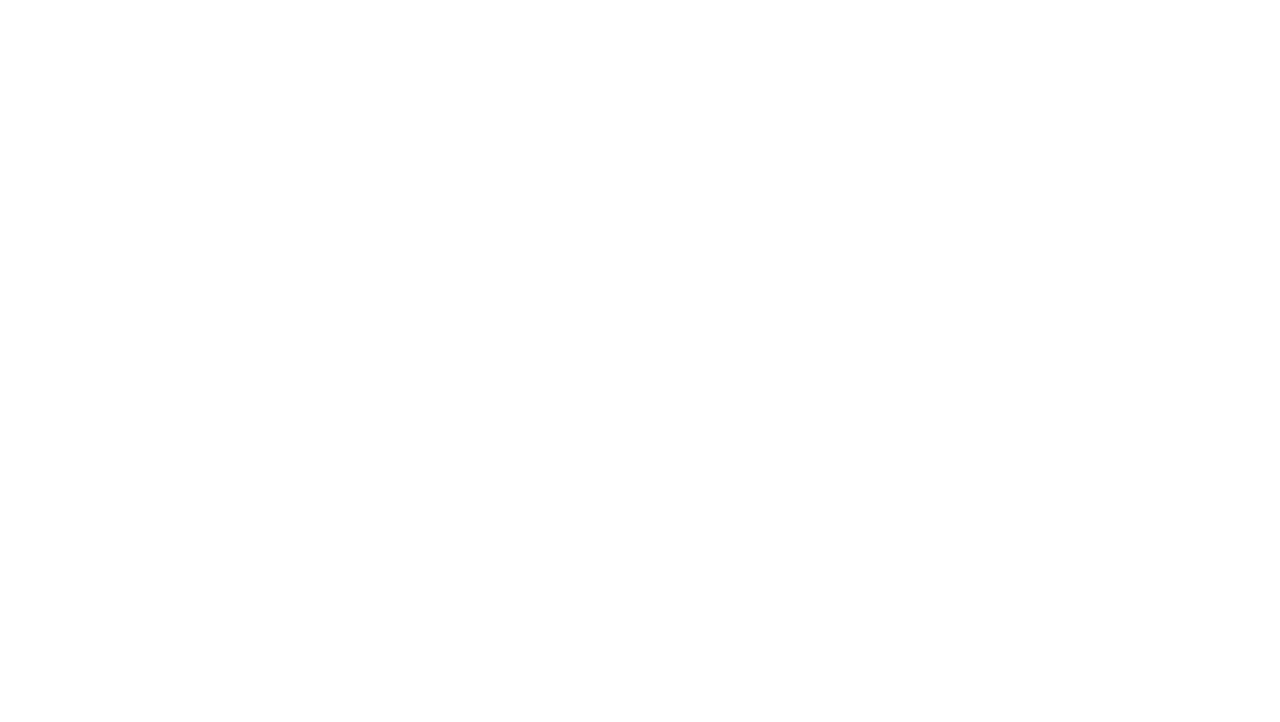
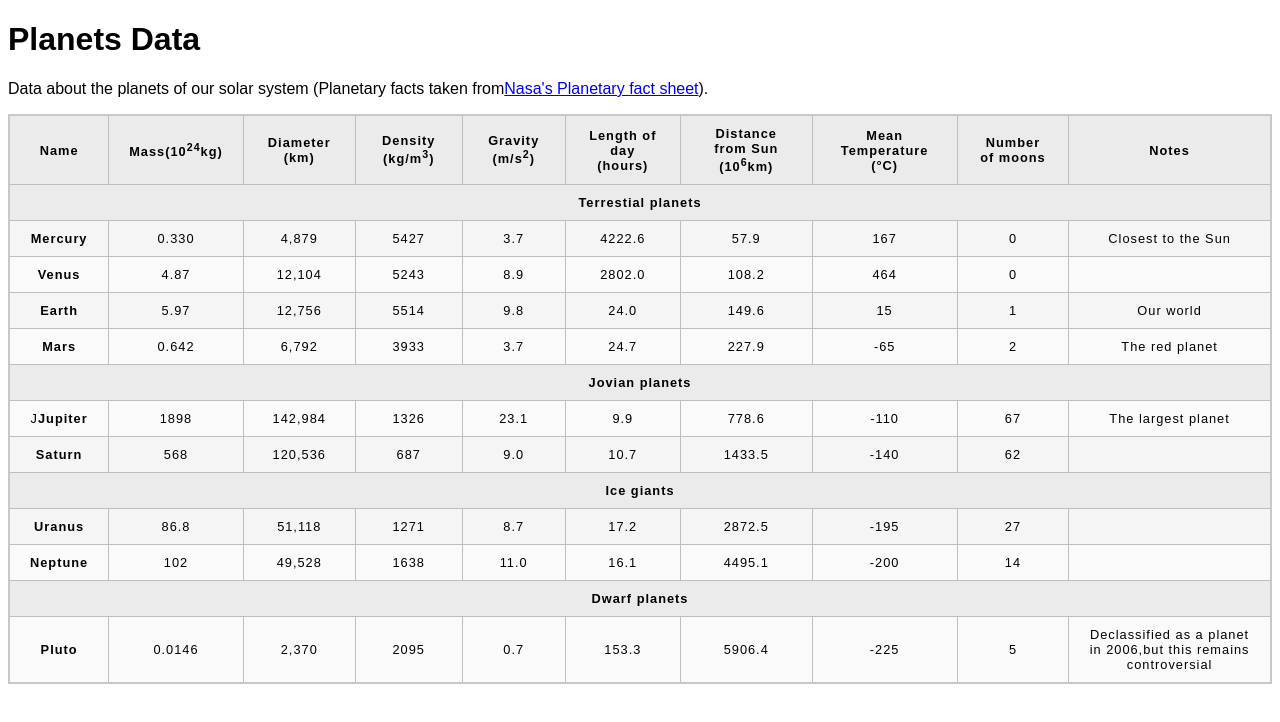
Before and after one commit to leftyMariam/leftymariam.github.io, a plain HTML site: page assignment2/part2/index.html in a window 1280 px wide. Drawn offline with Linux system fonts and the light colour scheme.

Commit message:
created  html tables
created tables and rows via vs code

```diff
--- a/assignment2/part2/css/lab2part2.css
+++ b/assignment2/part2/css/lab2part2.css
@@ -1,7 +1,7 @@
 /*
 Name : Mariam Ajibaye
-Date: September 27th 2024
-File: lab2 CSS style
+Date: October 1st 2024
+File: lab2 CSS style(Solar System Planet Data)
 Course:INFT 1206 ( Web Development)
 */
 /* header and body setup */
--- a/assignment2/part2/index.html
+++ b/assignment2/part2/index.html
@@ -1,8 +1,8 @@
 <!--
 	Name: Mariam Ajibaye
 	File: assignment2.html
-	Date: 24 September 2024
-	HTML Multimedia Page.
+	Date: 1st October 2024
+	Solar System Planet Data
 	-->
 
 <!DOCTYPE html>
@@ -16,6 +16,143 @@
 
   </head>
   <body>
+     <h1>Planets Data</h1>
+     <p>Data about the planets of our solar system (Planetary facts taken from<a href = "https://nssdc.gsfc.nasa.gov/planetary/factsheet/">Nasa's Planetary fact sheet</a>).</p>
+     <table>
+      <tr>
+        <th>Name</th>
+        <th>Mass(10<sup>24</sup>kg)</th>
+        <th>Diameter (km)</th>
+        <th>Density (kg/m<sup>3</sup>)</th>
+        <th>Gravity (m/s<sup>2</sup>)</th>
+        <th>Length of day (hours)</th>
+        <th>Distance from Sun (10<sup>6</sup>km)</th>
+        <th>Mean Temperature (&deg;C)</th>
+        <th>Number of moons</th>
+        <th>Notes</th>
+      </tr>
+      <tr>
+        <th
+        colspan="10">Terrestial planets</th>
+      </tr>
+      <tr>
+        <td><strong>Mercury</strong></td>
+        <td>0.330</td>
+        <td>4,879</td>
+        <td>5427</td>
+        <td>3.7</td>
+        <td>4222.6</td>
+        <td>57.9</td>
+        <td>167</td>
+        <td>0</td>
+        <td>Closest to the Sun</td>
+      </tr>
+      <tr>
+        <td><strong>Venus</strong></td>
+        <td>4.87</td>
+        <td>12,104</td>
+        <td>5243</td>
+        <td>8.9</td>
+        <td>2802.0</td>
+        <td>108.2</td>
+        <td>464</td>
+        <td>0</td>
+        <td></td>
+      </tr>
+      <tr>
+        <td><strong>Earth</strong></td>
+        <td>5.97</td>
+        <td>12,756</td>
+        <td>5514</td>
+        <td>9.8</td>
+        <td>24.0</td>
+        <td>149.6</td>
+        <td>15</td>
+        <td>1</td>
+        <td>Our world</td>
+      </tr>
+      <tr>
+        <td><strong>Mars</strong></td>
+        <td>0.642</td>
+        <td>6,792</td>
+        <td>3933</td>
+        <td>3.7</td>
+        <td>24.7</td>
+        <td>227.9</td>
+        <td>-65</td>
+        <td>2</td>
+        <td>The red planet</td>
+      </tr>
+      <tr>
+        <th colspan ="10">Jovian planets</th>
+      </tr>
+      <tr>
+        <td>J<strong>Jupiter</strong></td>
+        <td>1898</td>
+        <td>142,984</td>
+        <td>1326</td>
+        <td>23.1</td>
+        <td>9.9</td>
+        <td>778.6</td>
+        <td>-110</td>
+        <td>67</td>
+        <td>The largest planet</td>
+      </tr>
+      <tr>
+        <td><strong>Saturn</strong></td>
+        <td>568</td>
+        <td>120,536</td>
+        <td>687</td>
+        <td>9.0</td>
+        <td>10.7</td>
+        <td>1433.5</td>
+        <td>-140</td>
+        <td>62</td>
+        <td></td>
+      </tr>
+      <tr>
+        <th colspan ="10">Ice giants</th>
+        </tr>
+        <tr>
+        <td><strong>Uranus</strong></td>
+        <td>86.8</td>
+        <td>51,118</td>
+        <td>1271</td>
+        <td>8.7</td>
+        <td>17.2</td>
+        <td>2872.5</td>
+        <td>-195</td>
+        <td>27</td>
+        <td></td>
+      </tr>
+      <tr>
+        <td><strong>Neptune</strong></td>
+        <td>102</td>
+        <td>49,528</td>
+        <td>1638</td>
+        <td>11.0</td>
+        <td>16.1</td>
+        <td>4495.1</td>
+        <td>-200</td>
+        <td>14</td>
+        <td></td>
+      </tr>
+      <tr>
+      <th colspan ="10">Dwarf planets</th>
+      </tr>
+      <tr>
+        <td><strong>Pluto</strong></td>
+        <td>0.0146</td>
+        <td>2,370</td>
+        <td>2095</td>
+        <td>0.7</td>
+        <td>153.3</td>
+        <td>5906.4</td>
+        <td>-225</td>
+        <td>5</td>
+        <td>Declassified as a planet in 2006,but this remains controversial</td>
+      </tr>
+     </table>
 
   </body>
 </html>
```
Also changed, not shown: lab2_planet_data.txt (added).
